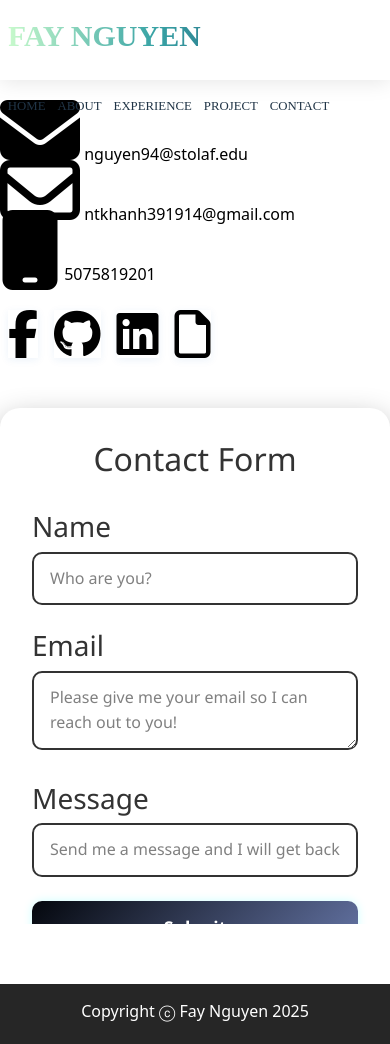
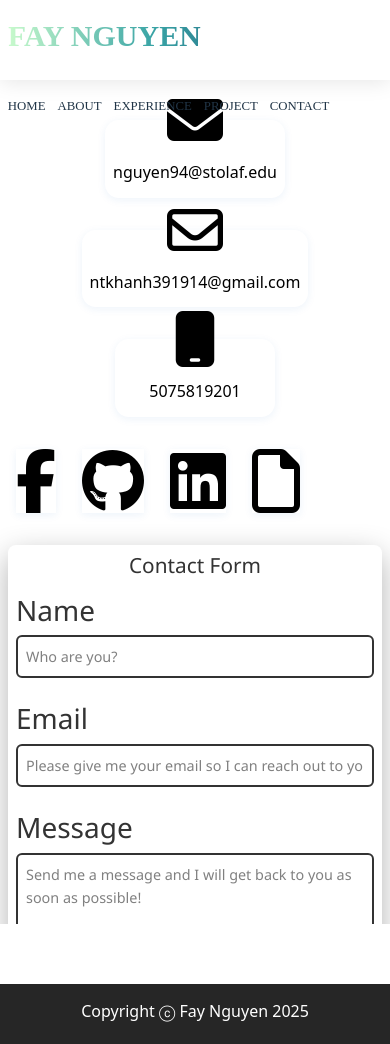
Before and after one commit to FayNguyen03/faynguyen03_needs_some_lays.io, a React (Vite) app: page /contact in a window 390 px wide. Built offline with nearby package versions, Linux system fonts and the light colour scheme; a web font is replaced by a local one.

Commit message:
Fix the Contact Form

```diff
--- a/src/Components/Contact/Contact.css
+++ b/src/Components/Contact/Contact.css
@@ -1,14 +1,70 @@
-.contact{
-    margin-top: 50px;
-}
-.contact-left{
-    flex-basis: 35%;
+.contact {
+    padding: 2% 5%;
+    display: flex;
+    justify-content: space-between;
+    align-items: flex-start;
+    gap: 5%;
+    flex-wrap: wrap;
 }
 
-.contact-right{
-    flex-basis: 60%;
+.social-icons {
+    text-align: center;
+    display: flex;
+    justify-content: center;
+    align-items: center;
+    gap: 18px;
+    flex-wrap: wrap;
 }
 
-.contact-left p{
+.contact-left {
+    flex-basis: 30%;
+    min-width: 260px;
+    margin-bottom: 24px;
+}
+
+.contact-right {
+    flex-basis: 60%;
+    min-width: 280px;
+}
+
+.contact-left p {
     margin-top: 30px;
 }
+
+@media (max-width: 900px) {
+    .contact {
+        flex-direction: column;
+        padding: 1rem;
+        gap: 2rem;
+        align-items: stretch;
+    }
+
+    .contact-left, .contact-right {
+        flex-basis: 100%;
+        min-width: unset;
+        margin-bottom: 0;
+    }
+
+    .contact-left p {
+        margin-top: 15px;
+    }
+
+    .social-icons {
+        justify-content: flex-start;
+        gap: 14px;
+        flex-wrap: wrap;
+    }
+}
+
+@media (max-width: 600px) {
+    .contact {
+        padding: 0.5rem;
+        gap: 1rem;
+    }
+    .contact-left, .contact-right {
+        padding: 0;
+    }
+    .social-icons {
+        gap: 10px;
+    }
+}
--- a/src/Components/Contact/Contact.tsx
+++ b/src/Components/Contact/Contact.tsx
@@ -14,11 +14,11 @@ function Contact(){
                 <Social action="https://www.facebook.com/nguyen.tra.khanh.1212/" icon="fa-brands fa-facebook-f"/>
                 <Social action="https://github.com/FayNguyen03" icon="fa-brands fa-github"/>
                 <Social action="https://www.linkedin.com/in/faynguyen03/" icon="fa-brands fa-linkedin" />
-                <Social action="Khanh_Nguyen_2026_Resume.pdf" icon="fa-regular fa-file" id="resume"/>
+                <Social action="cKhanh_Nguyen_2026_Resume.pdf" icon="fa-regular fa-file" id="resume"/>
             </div>
         </div>
 
-        <div className="contact-rights">
+        <div className="contact-right">
             <ContactForm />
         </div>
     </div>
--- a/src/Components/Contact/ContactForm.css
+++ b/src/Components/Contact/ContactForm.css
@@ -44,13 +44,12 @@
   box-shadow: 0 0 10px rgba(0, 255, 255, 0.4);
 }
 
-/* Submit Button */
 .form button {
   width: 100%;
   padding: 0.75rem 1rem;
   border: none;
   border-radius: 10px;
-  background: linear-gradient(135deg, #04070D, #6575A6);
+  background: linear-gradient(135deg,var(--airforce-blue), var(--dark-cambridge-blue), var(--cambridge-blue), var(--celadon));
   color: white;
   font-size: 1.1rem;
   font-weight: bold;
@@ -60,14 +59,57 @@
 }
 
 .form button:hover {
-  background: linear-gradient(135deg, #00ccff, #0055cc);
   transform: translateY(-2px);
+  transform: scale(1.03);
   box-shadow: 0 0 20px rgba(0, 255, 255, 0.4);
 }
 
 .form button:active {
-  transform: scale(0.98);
+  transform: scale(1.03);
   background: white;
   color: black;
   box-shadow: 0 0 15px black;
 }
+
+@media (max-width: 700px) {
+  .form {
+    max-width: 98vw;
+    padding: 1rem;
+    margin: 1.5rem auto;
+    border-radius: 12px;
+  }
+
+  .form h1 {
+    font-size: 1.3rem;
+    margin-bottom: 1rem;
+  }
+
+  .form input,
+  .form textarea {
+    font-size: 0.95rem;
+    padding: 0.6rem 0.7rem;
+    border-radius: 8px;
+  }
+
+  .form button {
+    font-size: 1rem;
+    padding: 0.6rem 0.7rem;
+    border-radius: 8px;
+  }
+}
+
+@media (max-width: 480px) {
+  .form {
+    padding: 0.5rem;
+    margin: 1rem auto;
+    border-radius: 8px;
+  }
+
+  .form input,
+  .form textarea,
+  .form button {
+    font-size: 0.9rem;
+    padding: 0.5rem 0.5rem;
+    border-radius: 6px;
+  }
+}
--- a/src/Components/Contact/ContactForm.tsx
+++ b/src/Components/Contact/ContactForm.tsx
@@ -30,7 +30,8 @@ const ContactForm: React.FC = () => {
         </div>
         <div className="form-email">
             <h3>Email</h3>
-            <textarea
+            <input
+                type="email"
                 required
                 placeholder="Please give me your email so I can reach out to you!"
                 value={email}
@@ -39,9 +40,9 @@ const ContactForm: React.FC = () => {
         </div>
         <div className="form-message">
             <h3>Message</h3>
-            <input
-                type="text"
+            <textarea
                 required
+                rows={6}
                 placeholder="Send me a message and I will get back to you as soon as possible!"
                 value={message}
                 onChange={(e) => setMessage(e.target.value)}/>
--- /dev/null
+++ b/src/Components/Contact/Method.css
@@ -0,0 +1,46 @@
+.contact-method {
+    display: flex;
+    flex-wrap: wrap;
+    gap: 24px;
+    justify-content: center;
+    margin: 32px 0;
+}
+
+.method-item {
+    text-decoration: none;
+    border-radius: 14px;
+    box-shadow: 0 2px 8px rgba(21, 101, 192, 0.08);
+    padding: 20px 28px;
+    min-width: 220px;
+    max-width: 320px;
+    display: flex;
+    flex-direction: column;
+    align-items: center;
+    transition: box-shadow 0.2s, transform 0.2s;
+    cursor: pointer;
+}
+
+.method-item i{
+    font-size: 3.5rem;
+    margin-bottom: 12px;
+}
+
+.method-item a{
+    text-decoration: none;
+}
+
+.method-item:hover {
+    box-shadow: 0 4px 16px rgba(21, 101, 192, 0.18);
+    transform: translateY(-4px) scale(1.04);
+    text-decoration: none;
+}
+
+@media (max-width: 900px) {
+    .method-list {
+        gap: 14px;
+    }
+    .method-item {
+        min-width: 160px;
+        padding: 12px 8px;
+    }
+}
--- a/src/Components/Contact/Method.tsx
+++ b/src/Components/Contact/Method.tsx
@@ -1,11 +1,11 @@
 import React from "react";
+import "./Method.css";
 
 function Method(props: any){
     return(
-        <div className="contactMethod">
-            <a href={props.action}><i className={props.icon} /> {props.contact}</a>
+        <div className="contact-method">
+            <a href={props.action} className='method-item'><i className={props.icon} /> {props.contact}</a>
         </div>
     )
 }
-
 export default Method;
--- a/src/Components/Contact/Social.css
+++ b/src/Components/Contact/Social.css
@@ -4,11 +4,11 @@
 
 .social-icon i {
     display: inline-flex;
-    background: transparent;
+    background: transparent !important;
     align-items: center;
     justify-content: center;
     margin: 0 8px;
-    font-size: 3rem;
+    font-size: 4rem;
     box-shadow: 0 2px 8px rgba(21, 101, 192, 0.08);
     text-decoration: none;
     transition: all 0.3s ease;
@@ -17,7 +17,7 @@
 .social-icon i:hover {
     color: var(--celadon);
     transform: translateY(-2px);
-    font-size: 3.5rem;
+    font-size: 4.5rem;
 }
 
 .social-icon i:active {
--- a/src/Components/Project/Project.css
+++ b/src/Components/Project/Project.css
@@ -38,8 +38,6 @@
 }
 
 .vertical-project {
-  background: linear-gradient(90deg, #e0f7fa 0 8px, transparent 8px 100%);
-  border-left: 8px solid #00bcd4;
   border-radius: 18px;
   padding: 32px 24px 32px 32px;
   margin-bottom: 40px;
@@ -47,15 +45,12 @@
 }
 
 .horizontal-project {
-  background: linear-gradient(180deg, #e3f2fd 0 8px, transparent 8px 100%);
-  border-top: 8px solid #2196f3;
   border-radius: 18px;
   padding: 40px 24px 32px 24px;
   margin-bottom: 40px;
   box-shadow: 0 2px 12px #2196f322;
 }
 
-/* --- Card grid remains as before --- */
 .vertical-project,
 .horizontal-project {
   display: grid;
--- a/src/index.css
+++ b/src/index.css
@@ -34,35 +34,3 @@ a:hover {
 body {
   display: flex;
 }
-
-button {
-  border-radius: 8px;
-  border: 1px solid transparent;
-  padding: 0.6em 1.2em;
-  font-size: 1em;
-  font-weight: 500;
-  font-family: inherit;
-  background-color: #1a1a1a;
-  cursor: pointer;
-  transition: border-color 0.25s;
-}
-button:hover {
-  border-color: #646cff;
-}
-button:focus,
-button:focus-visible {
-  outline: 4px auto -webkit-focus-ring-color;
-}
-
-@media (prefers-color-scheme: light) {
-  :root {
-    color: #213547;
-    background-color: #ffffff;
-  }
-  a:hover {
-    color: #747bff;
-  }
-  button {
-    background-color: #f9f9f9;
-  }
-}
```
Lines whose indentation alone changed are shown as unchanged.
